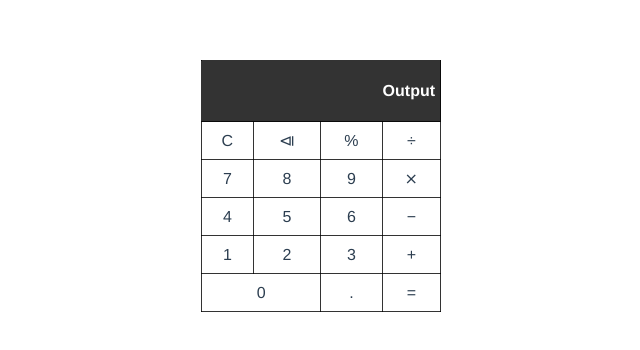
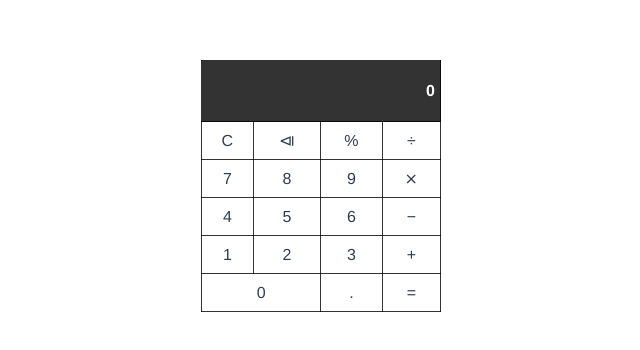
Before and after one commit to sumit811/vue-calculator, a Vue app: page / in a window 1280 px wide. Shown: the top 350 px of the page, without its empty margins (319-959 px from the left). Built offline with nearby package versions, Linux system fonts and the light colour scheme.

Commit message:
completed calculation

```diff
--- a/src/App.vue
+++ b/src/App.vue
@@ -1,17 +1,17 @@
 <template>
   <div id="app">
     <!-- <img alt="Vue logo" src="./assets/logo.png"> -->
-    <HelloWorld msg="Welcome to Your Vue.js App"/>
+    <Calculator msg="Welcome to Your Vue.js App"/>
   </div>
 </template>
 
 <script>
-import HelloWorld from './components/HelloWorld.vue'
+import Calculator from './components/Calculator.vue'
 
 export default {
   name: 'App',
   components: {
-    HelloWorld
+    Calculator
   }
 }
 </script>
--- /dev/null
+++ b/src/components/Calculator.vue
@@ -0,0 +1,103 @@
+<template>
+  <div class="hello">
+    <table>
+      <tr>
+        <td colspan="4" class="output">{{output}}</td>
+      </tr>
+      <tr>
+        <td v-on:click="clear">C</td>
+        <td v-on:click="dele">&LeftTriangleBar;</td>
+        <td v-on:click="calc('%')">&percnt;</td>
+        <td v-on:click="calc('/')">&divide;</td>
+      </tr>
+      <tr>
+        <td v-on:click="edigit('7')">7</td>
+        <td v-on:click="edigit('8')">8</td>
+        <td v-on:click="edigit('9')">9</td>
+        <td v-on:click="calc('x')">&Cross;</td>
+      </tr>
+      <tr>
+        <td v-on:click="edigit('4')">4</td>
+        <td v-on:click="edigit('5')">5</td>
+        <td v-on:click="edigit('6')">6</td>
+        <td v-on:click="calc('-')">&minus;</td>
+      </tr>
+      <tr>
+        <td v-on:click="edigit('1')">1</td>
+        <td v-on:click="edigit('2')">2</td>
+        <td v-on:click="edigit('3')">3</td>
+        <td v-on:click="calc('+')">&plus;</td>
+      </tr>
+      <tr>
+        <td v-on:click="edigit('0')" colspan="2">0</td>
+        <td>.</td>
+        <td v-on:click="result">&equals;</td>
+      </tr>
+    </table>
+  </div>
+</template>
+
+<script>
+export default {
+  name: 'Calculator',
+  props: {
+    msg: String
+  },
+  data(){
+    return{
+      output:0
+    }
+  },
+  methods:{
+    result:function(){
+      // debugger
+      this.output = this.output.replace('x','*').replace('%','/100');
+      this.output = eval(this.output);
+    },
+    calc:function(c){
+      console.log('calculation-',c);
+      this.output = this.output==0?this.output:(this.output+c);
+    },
+    clear:function(){
+      this.output = 0;
+    },
+    dele:function(){
+      this.output = this.output==0?0:this.output.slice(0,-1);
+      if(this.output.length===0){
+        this.output=0;
+      }
+    },
+    edigit: function(d){
+      console.log(d,typeof d);
+      this.output = this.output==0?d:this.output+d;
+    }
+  }
+}
+</script>
+
+<!-- Add "scoped" attribute to limit CSS to this component only -->
+<style scoped lang="scss">
+table{
+  margin: auto;
+  width: 240px;
+  // border-radius: 10px;
+  overflow: hidden;
+  border-collapse: collapse;
+  td{
+    border: 1px solid rgba(0,0,0,0.8);
+    height: 35px;
+    &:not(.output){
+      cursor: pointer;
+    }
+  }
+  .output{
+    background: rgba(0, 0, 0, 0.8);
+    // border: 0 none;
+    color: #fff;
+    height: 50px;
+    text-align: right;
+    padding: 5px;
+    font-weight: bold;
+  }
+}
+</style>
--- a/src/components/HelloWorld.vue
+++ /dev/null
@@ -1,71 +0,0 @@
-<template>
-  <div class="hello">
-    <table>
-      <tr>
-        <td colspan="4" class="output"> Output</td>
-      </tr>
-      <tr>
-        <td>C</td>
-        <td>&LeftTriangleBar;</td>
-        <td>&percnt;</td>
-        <td>&divide;</td>
-      </tr>
-      <tr>
-        <td>7</td>
-        <td>8</td>
-        <td>9</td>
-        <td>&Cross;</td>
-      </tr>
-      <tr>
-        <td>4</td>
-        <td>5</td>
-        <td>6</td>
-        <td>&minus;</td>
-      </tr>
-      <tr>
-        <td>1</td>
-        <td>2</td>
-        <td>3</td>
-        <td>&plus;</td>
-      </tr>
-      <tr>
-        <td colspan="2">0</td>
-        <td>.</td>
-        <td>&equals;</td>
-      </tr>
-    </table>
-  </div>
-</template>
-
-<script>
-export default {
-  name: 'HelloWorld',
-  props: {
-    msg: String
-  }
-}
-</script>
-
-<!-- Add "scoped" attribute to limit CSS to this component only -->
-<style scoped lang="scss">
-table{
-  margin: auto;
-  width: 240px;
-  // border-radius: 10px;
-  overflow: hidden;
-  border-collapse: collapse;
-  td{
-    border: 1px solid rgba(0,0,0,0.8);
-    height: 35px;
-  }
-  .output{
-    background: rgba(0, 0, 0, 0.8);
-    // border: 0 none;
-    color: #fff;
-    height: 50px;
-    text-align: right;
-    padding: 5px;
-    font-weight: bold;
-  }
-}
-</style>
```
Also changed, not shown: 2 other files (tests, documents, lock files or other folders).
